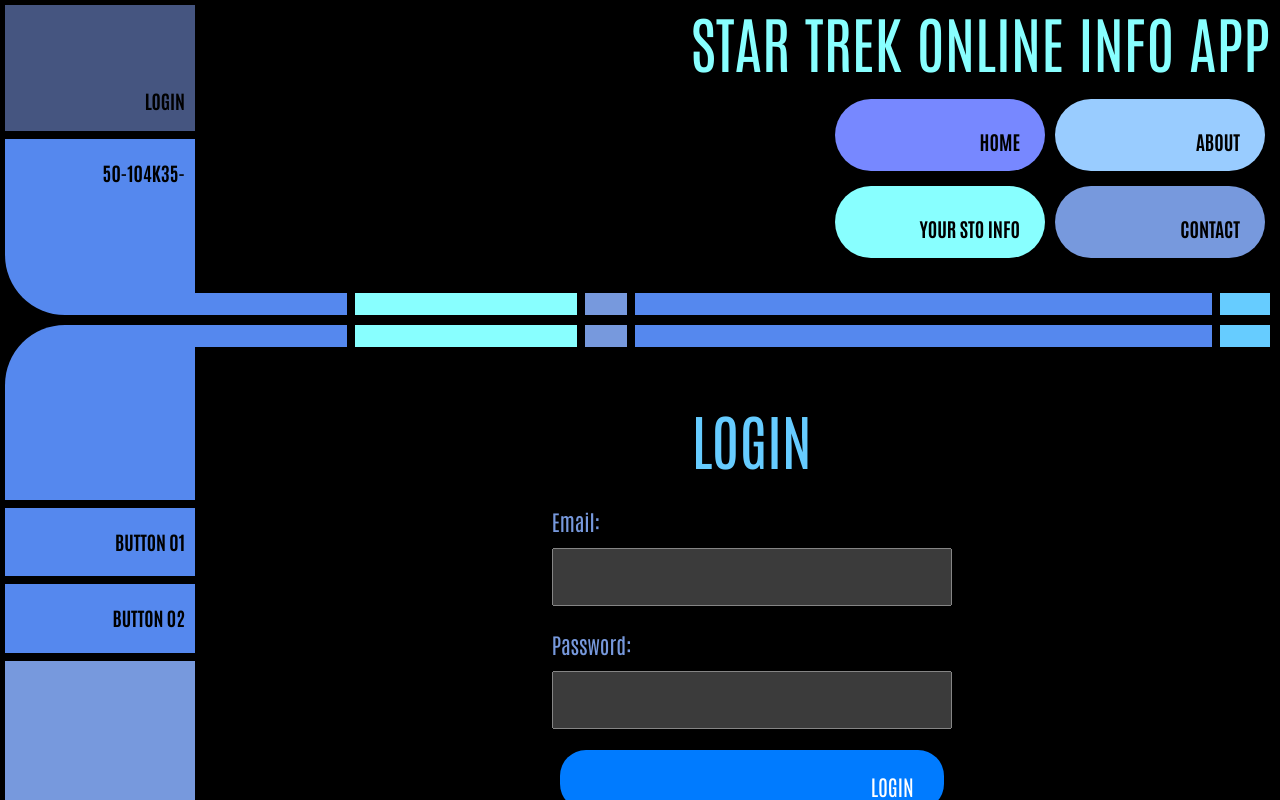
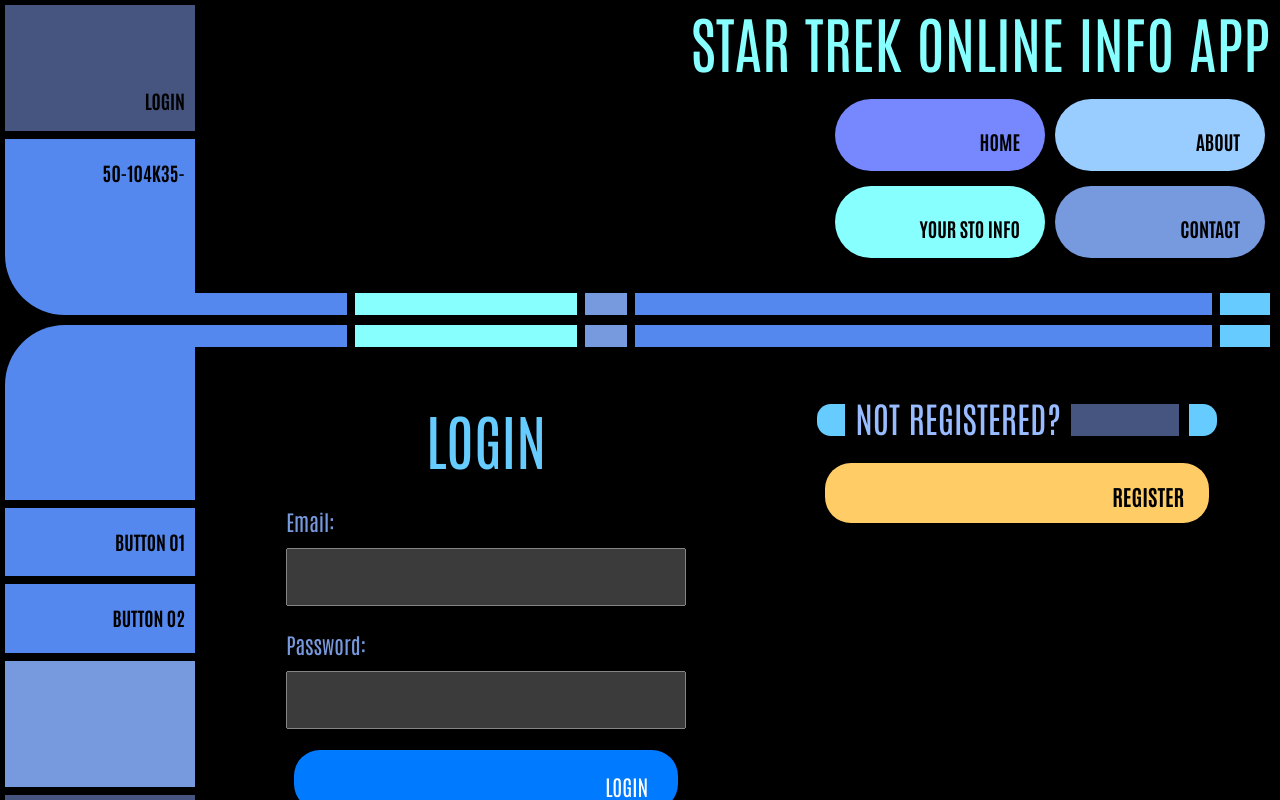
Before and after one commit to sto-info-app/sto-info-frontend, an Angular app: page /login in a window 1280 px wide. Shown: the top 800 px of the page. Built offline with nearby package versions, Linux system fonts and the light colour scheme; what @auth0/angular-jwt would draw is missing.

Commit message:
Updated layout of login page

```diff
--- a/src/app/login/login.component.html
+++ b/src/app/login/login.component.html
@@ -1,3 +1,5 @@
+<div class="flexbox">
+  <div class="col">
     <div class="form-container">
       <h1>Login</h1>
       <form
@@ -28,6 +30,8 @@
         </button>
       </form>
     </div>
+  </div>
+  <div class="col">
     <div class="register-now-container">
       <div class="lcars-text-bar">
         <span>Not registered?</span>
@@ -40,3 +44,5 @@
         >
       </div>
     </div>
+  </div>
+</div>
--- a/src/app/login/login.component.scss
+++ b/src/app/login/login.component.scss
@@ -5,7 +5,6 @@
   width: 100%;
   max-width: 400px;
   margin: 0 auto;
-  margin-top: 100px;
 
   .lcars-text-bar {
     width: 100%;
```
Lines whose indentation alone changed are shown as unchanged.
